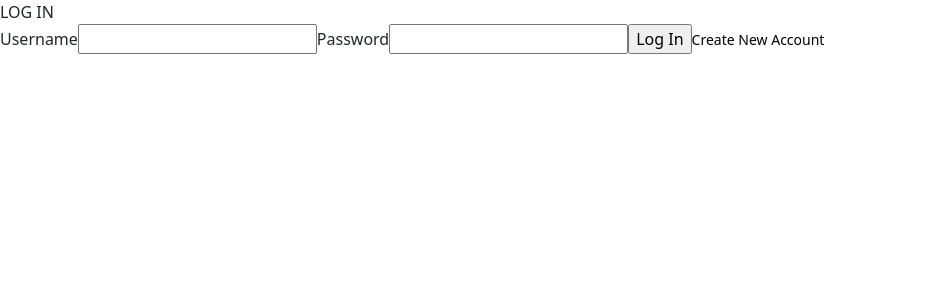
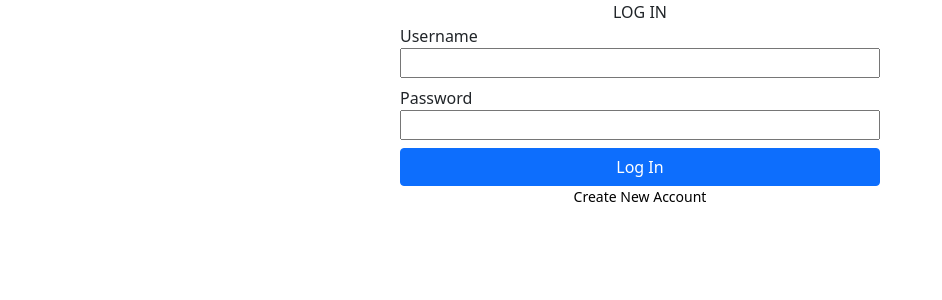
Before and after one commit to tanhaok/assignment_rookies_front_end_ui, a React (Create React App) app: page /login in a window 1280 px wide. Shown: the top 300 px of the page, without its empty margins (0-942 px from the left). Built offline with nearby package versions, Linux system fonts and the light colour scheme.

Commit message:
update ui login, register

```diff
--- a/src/pages/Auth/index.jsx
+++ b/src/pages/Auth/index.jsx
@@ -2,6 +2,7 @@ import { useState } from "react";
 import { useForm } from "react-hook-form";
 import { Link, Navigate } from "react-router-dom";
 import { LogIn, Register } from "../../service/AccountService.js";
+import { TextField } from "@mui/material";
 
 const SignIn = () => {
   const {
@@ -25,19 +26,20 @@ const SignIn = () => {
       });
   };
   return (
-    <div className="log-in">
+    <div className="log-in d-flex flex-column justify-content-center align-items-center">
       {role === "USER" && <Navigate to={"/"}></Navigate>}
       {role === "ADMIN" && <Navigate to={"/admin"}></Navigate>}
       <div className="label">LOG IN</div>
-      <div className="form-log-in">
-        <form onSubmit={handleSubmit(onSubmit)}>
+      <div className="form-log-in" style={{ width: "30rem" }}>
+        <form onSubmit={handleSubmit(onSubmit)} className=" d-flex flex-column">
           <label>Username</label>
           <input
             {...register("username", {
               required: true,
               maxLength: 20,
-              pattern: /^[A-Za-z]+$/i,
             })}
+            type="text"
+            style={{ marginBottom: ".5rem" }}
           />
           {errors?.firstName?.type === "required" && (
             <p>This field is required</p>
@@ -45,15 +47,14 @@ const SignIn = () => {
           {errors?.firstName?.type === "maxLength" && (
             <p>First name cannot exceed 20 characters</p>
           )}
-          {errors?.firstName?.type === "pattern" && (
-            <p>Alphabetical characters only</p>
-          )}
           <label>Password</label>
           <input
             {...register("password", {
               required: true,
               maxLength: 20,
             })}
+            type="password"
+            style={{ marginBottom: ".5rem" }}
           />
           {errors?.lastName?.type === "required" && (
             <p>This field is required</p>
@@ -61,8 +62,8 @@ const SignIn = () => {
           {errors?.lastName?.type === "maxLength" && (
             <p>First name cannot exceed 20 characters</p>
           )}
-          <input type="submit" value={"Log In"} />
-          <small>
+          <input type="submit" className="btn btn-primary" value={"Log In"} />
+          <small className="text-center">
             <Link to={"/register"}>Create New Account</Link>
           </small>
         </form>
@@ -96,30 +97,62 @@ const SignUp = () => {
       {role === "USER" && <Navigate to={"/"}></Navigate>}
       {role === "ADMIN" && <Navigate to={"/admin"}></Navigate>}
       <div className="register">
-        <div className="form">
+        <div
+          className="form w-100 d-flex justify-content-center"
+          style={{ marginTop: "2rem" }}
+        >
           {error && <div className="text-danger">{error}</div>}
-          <form onSubmit={handleSubmit(onSubmit)}>
-            <input
+          <form
+            onSubmit={handleSubmit(onSubmit)}
+            className="d-flex flex-column w-25"
+          >
+            <TextField
               type="email"
+              id="outlined-basic"
+              label="Email"
+              variant="outlined"
+              style={{ marginBottom: "1rem" }}
               {...register("email", { required: true, maxLength: 30 })}
             />
-            <input
+            <TextField
+              type="text"
+              id="outlined-basic"
+              label="Username"
+              variant="outlined"
+              style={{ marginBottom: "1rem" }}
               {...register("username", { required: true, maxLength: 20 })}
             />
-            <input
+            <TextField
+              id="outlined-basic"
+              label="Password"
+              variant="outlined"
+              style={{ marginBottom: "1rem" }}
               type="password"
               {...register("password", { required: true, maxLength: 20 })}
             />
-            <input
+            <TextField
+              id="outlined-basic"
+              label="Address"
+              variant="outlined"
+              style={{ marginBottom: "1rem" }}
+              type="text"
               {...register("address", { required: true, maxLength: 20 })}
             />
-            <input
+            <TextField
+              id="outlined-basic"
+              label="Phone Number"
+              variant="outlined"
+              style={{ marginBottom: "1rem" }}
               type="number"
               {...register("phone", {
                 required: true,
               })}
             />
-            <input type="submit" />
+            <input
+              type="submit"
+              className="btn btn-primary"
+              value={"Register"}
+            />
           </form>
         </div>
       </div>
```
